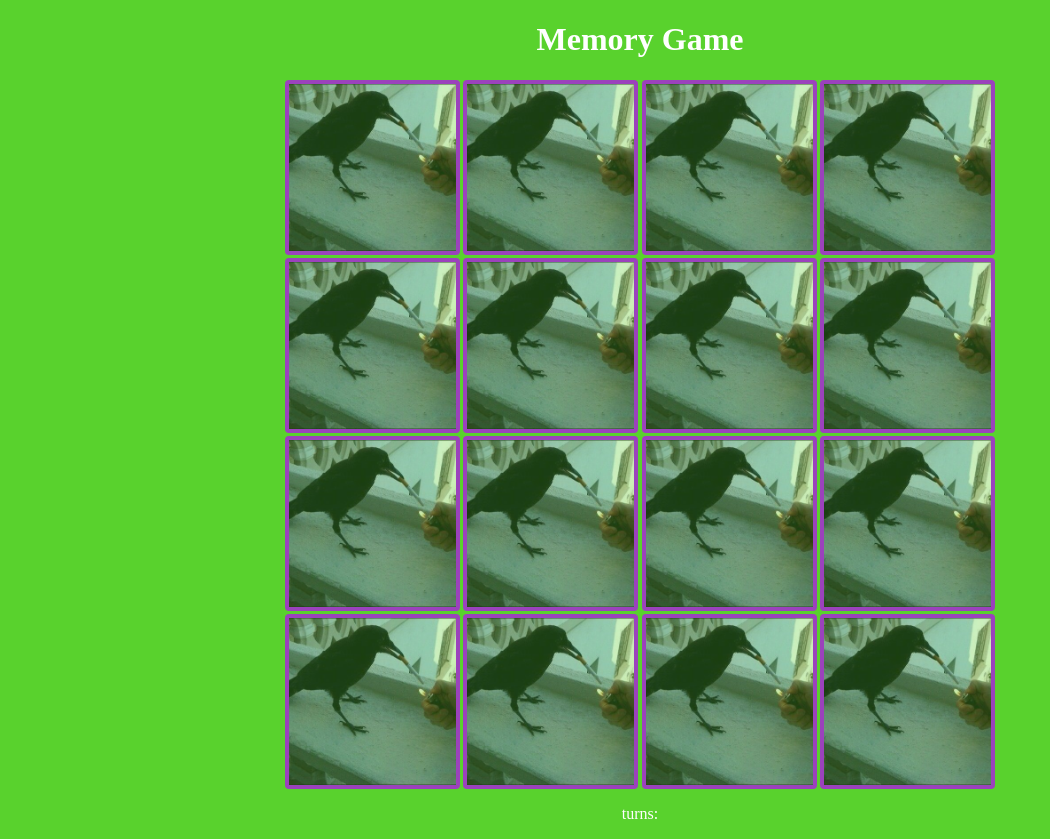
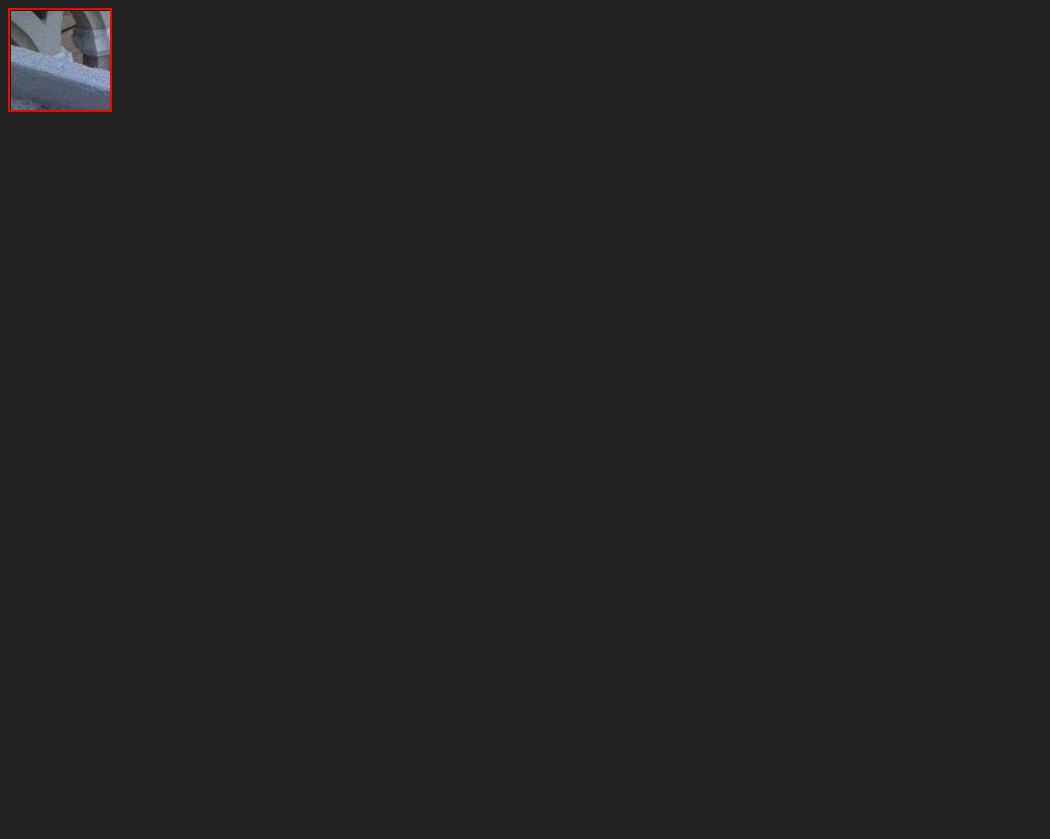
Before and after one commit to mIksrigz/Memory-game, a plain HTML site: page index.html in a window 1280 px wide. Shown: the whole page, without its empty margins (0-1050 px from the left). After the commit the page ends 800 px from the top, so only its background shows below. Drawn offline with Linux system fonts and the light colour scheme.

Commit message:
lala
;lalala

```diff
--- a/display_board.js
+++ /dev/null
@@ -1,14 +0,0 @@
-const pairsArray = [1, 2, 3, 4, 5, 6, 7, 8];
-const numberOfCard = pairsArray.length * 2;
-let boardContent = [];
-
-for (let i = 0; i < numberOfCard; i++) {
-  boardContent.push(`<div id="card${i}" class="card" onClick="backGround(${i})"></div>`);
-}
-const board = document.getElementById('board');
-board.innerHTML = boardContent.join('');
-
-let boardChildren = board.children;
-const backGround = nr => {
-  boardChildren[nr];
-}
--- a/index.html
+++ b/index.html
@@ -1,23 +1,21 @@
 <!DOCTYPE html>
 <html lang="en">
+
 <head>
   <meta charset="UTF-8">
   <meta name="viewport" content="width=device-width, initial-scale=1.0">
   <title>Memory Game</title>
   <link rel="shortcut icon" href="img/crowSmoking.png" type="image/x-icon">
   <link rel="stylesheet" href="style.css">
-  <script src="display_board.js" defer></script>
+  <script src="memory_game.js" defer></script>
 </head>
+
 <body>
-  <header>
-    <h1>Memory Game</h1>
-  </header>
   <main>
-    <article id="board" class="board">
-    </article>
+    <div id="board">
+
+    </div>
   </main>
-  <footer>
-    <p>turns: </p>
-  </footer>
 </body>
+
 </html>
--- /dev/null
+++ b/memory_game.js
@@ -0,0 +1,2 @@
+const board = document.querySelector('#board');
+const cardValues = [1, 2, 3, 4, 5, 6, 7, 8];
--- a/style.css
+++ b/style.css
@@ -1,64 +1,22 @@
-:root {
-  --purple-h: 284;
-  --purple-s: 65%;
-  --purple-l: 50%;
-  --purple: hsl(var(--purple-h), var(--purple-s), var(--purple-l));
-  --green-h: 104;
-  --green-s: 65%;
-  --green-l: 50%;
-  --green: hsl(var(--green-h), var(--green-s), var(--green-l));
+body{
+  background: #222;
+  color: #fefefe;
 }
 
-body {
-  text-align: center;
-  color: white;
-  background: hsl(var(--green-h), var(--green-s), var(--green-l));
+div{
+  width: 100px;
+  height: 100px;
+  border: 2px solid red;
+  background: url(img/crowSmoking.png);
 }
 
-.board {
-  display: grid;
-  gap: 0.2rem;
-  grid-template-columns: repeat(4, 175px);
-  grid-template-rows: repeat(4, 175px);
-  place-content: center;
-  max-width: 1000px;
-  width: 80%;
-  margin: 0 auto;
+.red{
+  width: 100px;
+  height: 100px;
+  background: red;
 }
-
-.card {
-  background-image: url(img/crowSmoking.png);
-  background-repeat: no-repeat;
-  background-size: cover;
-  background-position: center;
-  cursor: pointer;
-  opacity: 0.7;
-  border: 4px solid hsl(var(--purple-h), calc(var(--purple-s) + 30%), var(--purple-l));
-  border-radius: 0.25rem;
-  transition: opacity 250ms ease-in-out;
+.blue{
+  width: 100px;
+  height: 100px;
+  background: blue;
 }
-
-.clicked {
-  background-image: url(img/img2.png);
-}
-
-.card:hover {
-  border: 4px solid hsl(calc(var(--purple-h) + 40), var(--purple-s), var(--purple-l));
-  opacity: 1;
-}
-
-@media(max-width: 800px) {
-  .board {
-    width: 90%;
-    grid-template-columns: repeat(4, 150px);
-    grid-template-rows: repeat(4, 150px);
-  }
-}
-
-@media(max-width: 600px) {
-  .board {
-    width: 95%;
-    grid-template-columns: repeat(4, 100px);
-    grid-template-rows: repeat(4, 100px);
-  }
-}
```
Also changed, not shown: img/img9.png (deleted).
